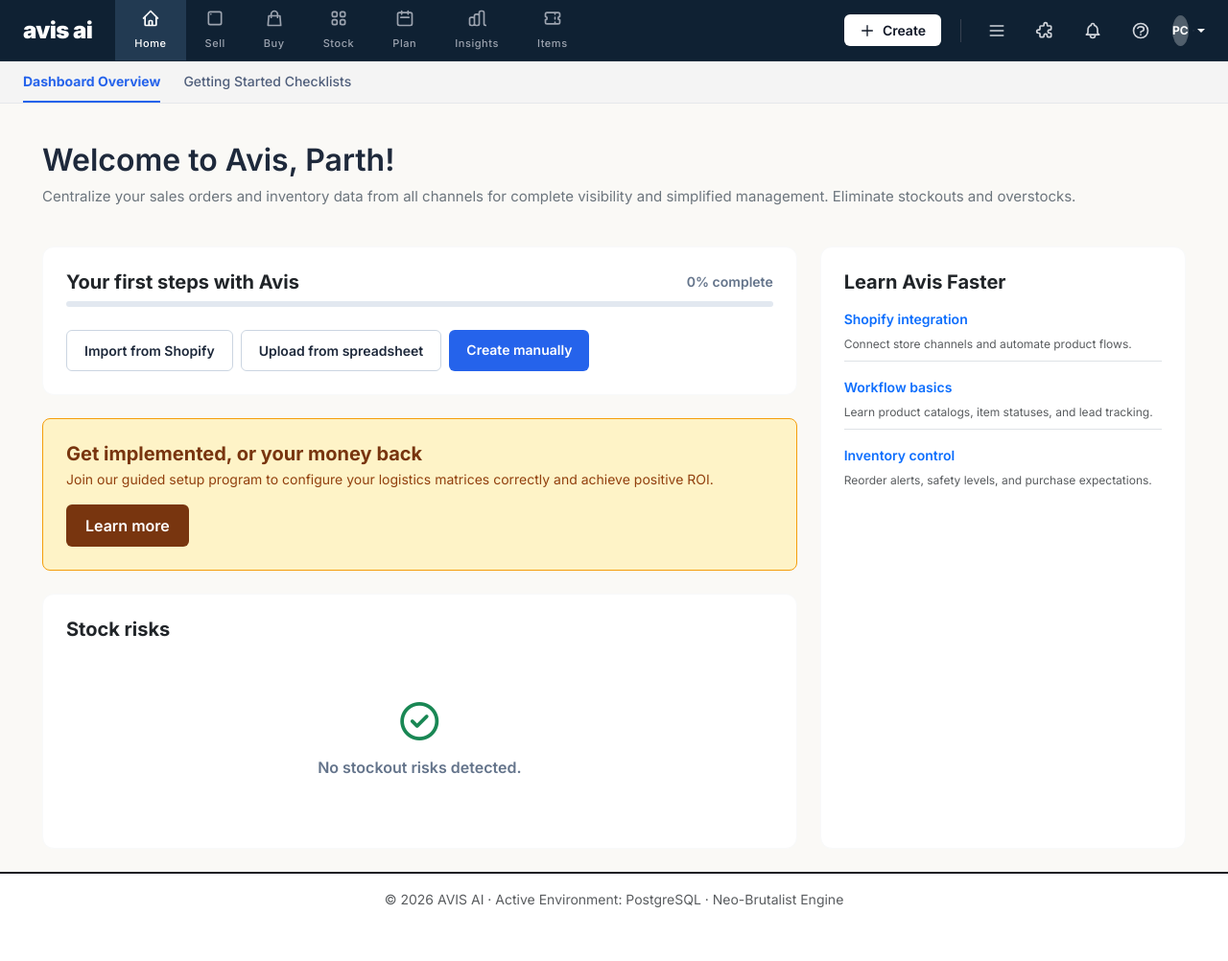
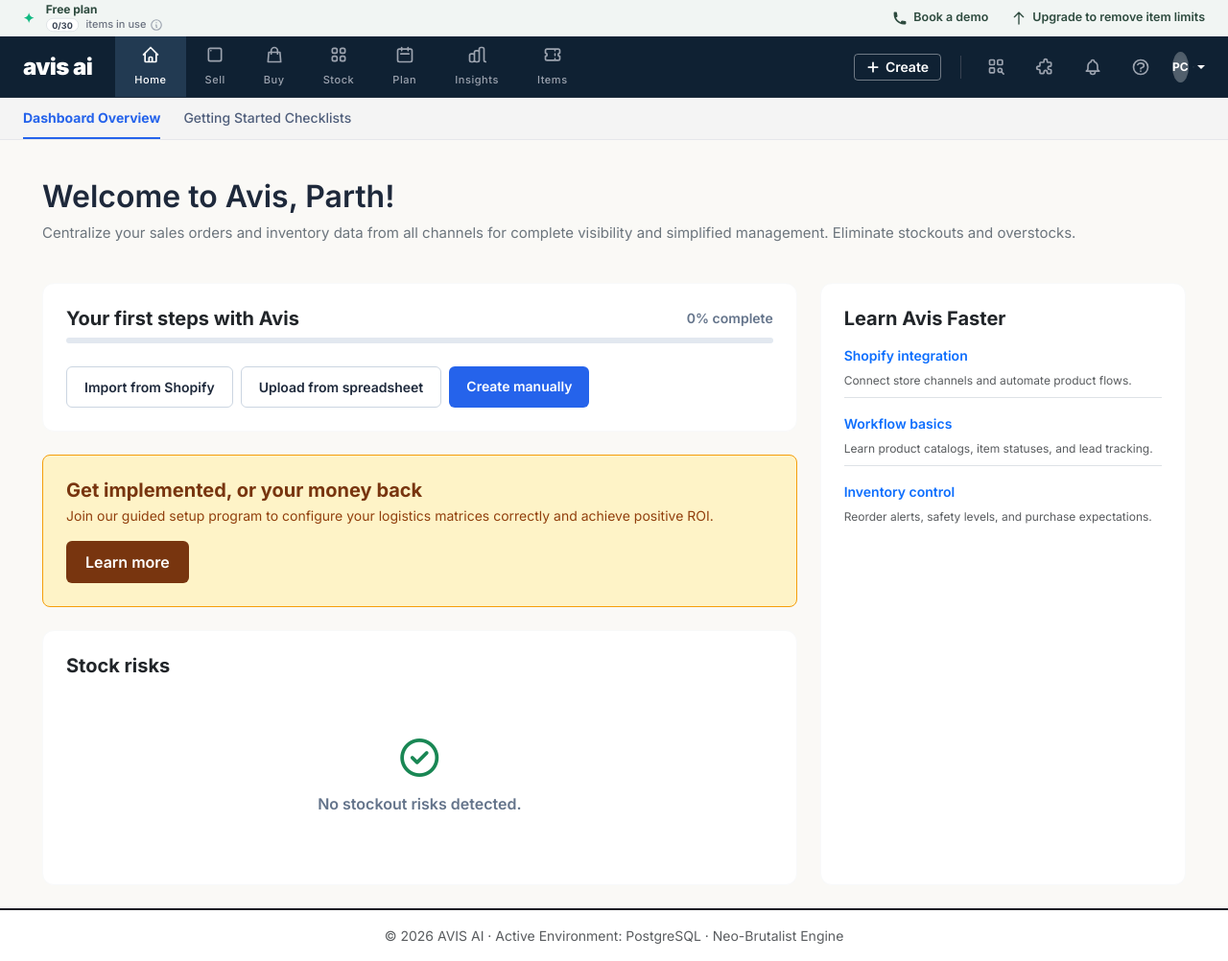
Before and after one commit to ParthChoudhary123/avis2, a Django app: page /manager/dashboard/ in a window 1280 px wide. Shown: the whole page at 96% size. Before the commit the page ends 946 px from the top, so only its background shows below. Run offline with Django 5.2, Linux system fonts and the light colour scheme; the visitor is signed in with stand-in values (Sample User, id 1); data that the repository does not hold is empty.

Commit message:
Restore Free plan top utility bar and redesign + Create outline button and Grid Search App Launcher icon to match specifications

```diff
--- a/inventory/templates/inventory/base_dashboard.html
+++ b/inventory/templates/inventory/base_dashboard.html
@@ -582,6 +582,35 @@
 
     <!-- Unified Top Fixed Header Wrapper -->
     <div class="fixed-top-header-wrapper">
+        <!-- Tier 1: Top Utility Bar -->
+        <div class="top-utility-bar">
+            <div class="d-flex align-items-center h-100 px-4 justify-content-between w-100">
+                <!-- Left Side: Sparkle Logo & Plan Details -->
+                <div class="d-flex align-items-center" style="gap: 12px;">
+                    <span class="text-emerald-600 font-bold text-sm" style="font-size: 14px; font-weight: 700; color: #10b981;">✦</span>
+                    <div class="d-flex flex-column text-start" style="line-height: 1.2;">
+                        <span class="font-bold text-[#2d4a3e]" style="font-weight: 700; color: #2d4a3e; font-size: 12px;">Free plan</span>
+                        <div class="d-flex align-items-center mt-0.5" style="gap: 4px;">
+                            <span class="border border-gray-400 rounded-full px-1.5 py-0.2 font-bold text-gray-700 bg-white scale-90 origin-left" style="border: 1px solid #9ca3af; border-radius: 9999px; padding: 1px 6px; font-weight: 700; color: #374151; background-color: #ffffff; font-size: 10px; transform: scale(0.9); transform-origin: left; display: inline-block;">0/30</span>
+                            <span class="text-gray-500 font-medium" style="color: #6b7280; font-weight: 500; font-size: 11px;">items in use</span>
+                            <svg class="w-3.5 h-3.5 text-gray-400 inline-block" fill="none" stroke="currentColor" viewBox="0 0 24 24" style="width: 14px; height: 14px; color: #9ca3af; display: inline-block;"><path stroke-linecap="round" stroke-linejoin="round" stroke-width="2" d="M13 16h-1v-4h-1m1-4h.01M21 12a9 9 0 11-18 0 9 9 0 0118 0z"></path></svg>
+                        </div>
+                    </div>
+                </div>
+                <!-- Right Side: Action Links -->
+                <div class="d-flex align-items-center gap-4">
+                    <a href="#" class="top-utility-link d-flex align-items-center" onclick="alert('Book a demo modal...'); return false;">
+                        <svg class="w-4 h-4 text-[#2d4a3e]" fill="currentColor" viewBox="0 0 20 20" style="width: 16px; height: 16px; margin-right: 6px; color: #2d4a3e;"><path d="M2 3a1 1 0 011-1h2.153a1 1 0 01.986.836l.74 4.435a1 1 0 01-.54 1.06l-1.548.773a11.037 11.037 0 006.105 6.105l.774-1.548a1 1 0 011.059-.54l4.435.74a1 1 0 01.836.986V17a1 1 0 01-1 1h-2C7.82 18 2 12.18 2 5V3z"></path></svg>
+                        <span>Book a demo</span>
+                    </a>
+                    <a href="#" class="top-utility-link d-flex align-items-center" onclick="switchPrimaryTab('billing'); return false;">
+                        <svg class="w-4 h-4 text-[#2d4a3e]" fill="none" stroke="currentColor" viewBox="0 0 24 24" style="width: 16px; height: 16px; margin-right: 6px; color: #2d4a3e;"><path stroke-linecap="round" stroke-linejoin="round" stroke-width="2" d="M5 10l7-7m0 0l7 7m-7-7v18"></path></svg>
+                        <span>Upgrade to remove item limits</span>
+                    </a>
+                </div>
+            </div>
+        </div>
+
         <!-- Tier 2: Primary Navigation Header -->
         <header class="katana-navbar">
             <div class="d-flex align-items-stretch h-100" style="flex-wrap: nowrap !important; flex-grow: 1;">
@@ -653,8 +682,8 @@
             <!-- Global Action & System Icons (Right Side) -->
             <div class="header-utilities h-100 d-flex align-items-center" style="flex-wrap: nowrap !important; gap: 16px;">
                 <!-- Quick Create button -->
-                <button class="flex items-center space-x-1 bg-white text-gray-900 font-semibold px-3 py-1.5 rounded text-sm hover:bg-gray-100 transition-colors" style="background-color: #ffffff; color: #111827; font-weight: 600; padding: 6px 12px; border-radius: 4px; border: none; font-size: 14px; display: flex; align-items: center; gap: 4px; flex-shrink: 0;" onclick="alert('Creating new entry...');">
-                    <svg class="w-4 h-4 stroke-2" fill="none" stroke="currentColor" viewBox="0 0 24 24" style="width: 16px; height: 16px; stroke-width: 2; margin-right: 4px;"><path stroke-linecap="round" stroke-linejoin="round" stroke-width="2" d="M12 4v16m8-8H4"></path></svg>
+                <button class="btn btn-outline-light d-flex align-items-center" style="color: #ffffff; border-color: rgba(255,255,255,0.4); background-color: transparent; font-weight: 600; padding: 6px 12px; border-radius: 4px; font-size: 14px; gap: 4px; flex-shrink: 0; line-height: 1;" onclick="alert('Creating new entry...');">
+                    <svg class="w-4 h-4" fill="none" stroke="currentColor" viewBox="0 0 24 24" style="width: 14px; height: 14px; margin-right: 2px; color: #ffffff; stroke-width: 3;"><path stroke-linecap="round" stroke-linejoin="round" stroke-width="3" d="M12 4v16m8-8H4"></path></svg>
                     <span>Create</span>
                 </button>
 
@@ -663,20 +692,26 @@
 
                 <!-- System Utility Icons -->
                 <div class="d-flex align-items-center" style="gap: 16px;">
-                    <button class="utility-icon-btn d-none d-xl-inline-flex" title="App Launcher" onclick="alert('Opening Grid Search Launcher...');" style="background: none; border: none; padding: 0; color: #d1d5db; cursor: pointer;">
-                        <svg class="w-5 h-5" fill="none" stroke="currentColor" viewBox="0 0 24 24" style="width: 20px; height: 20px;"><path stroke-linecap="round" stroke-linejoin="round" stroke-width="2" d="M4 6h16M4 12h16M4 18h16"></path></svg>
+                    <button class="utility-icon-btn d-none d-xl-inline-flex" title="App Launcher" onclick="alert('Opening Grid Search Launcher...');" style="background: none; border: none; padding: 0; color: #9ca3af; cursor: pointer; display: inline-flex; align-items: center;">
+                        <svg class="w-5 h-5" fill="none" stroke="currentColor" viewBox="0 0 24 24" style="width: 20px; height: 20px; color: #9ca3af; stroke-width: 2;">
+                            <rect x="3" y="3" width="6" height="6" rx="1" stroke="currentColor" stroke-width="2"/>
+                            <rect x="13" y="3" width="6" height="6" rx="1" stroke="currentColor" stroke-width="2"/>
+                            <rect x="3" y="13" width="6" height="6" rx="1" stroke="currentColor" stroke-width="2"/>
+                            <circle cx="16" cy="16" r="2.5" stroke="currentColor" stroke-width="2"/>
+                            <path d="M18 18l2.5 2.5" stroke="currentColor" stroke-width="2" stroke-linecap="round"/>
+                        </svg>
                     </button>
 
-                    <button class="utility-icon-btn d-none d-lg-inline-flex" title="Integrations" onclick="alert('Opening Marketplace (Shopify, QuickBooks, WooCommerce)...');" style="background: none; border: none; padding: 0; color: #d1d5db; cursor: pointer;">
-                        <svg class="w-5 h-5" fill="none" stroke="currentColor" viewBox="0 0 24 24" style="width: 20px; height: 20px;"><path stroke-linecap="round" stroke-linejoin="round" stroke-width="2" d="M11 4a2 2 0 114 0v1a1 1 0 001 1h3a1 1 0 011 1v3a1 1 0 01-1 1h-1a2 2 0 100 4h1a1 1 0 011 1v3a1 1 0 01-1 1h-3a1 1 0 01-1-1v-1a2 2 0 10-4 0v1a1 1 0 01-1 1H7a1 1 0 01-1-1v-3a1 1 0 00-1-1H4a2 2 0 110-4h1a1 1 0 001-1V7a1 1 0 011-1h3a1 1 0 001-1V4z"></path></svg>
+                    <button class="utility-icon-btn d-none d-lg-inline-flex" title="Integrations" onclick="alert('Opening Marketplace (Shopify, QuickBooks, WooCommerce)...');" style="background: none; border: none; padding: 0; color: #9ca3af; cursor: pointer;">
+                        <svg class="w-5 h-5" fill="none" stroke="currentColor" viewBox="0 0 24 24" style="width: 20px; height: 20px; color: #9ca3af;"><path stroke-linecap="round" stroke-linejoin="round" stroke-width="2" d="M11 4a2 2 0 114 0v1a1 1 0 001 1h3a1 1 0 011 1v3a1 1 0 01-1 1h-1a2 2 0 100 4h1a1 1 0 011 1v3a1 1 0 01-1 1h-3a1 1 0 01-1-1v-1a2 2 0 10-4 0v1a1 1 0 01-1 1H7a1 1 0 01-1-1v-3a1 1 0 00-1-1H4a2 2 0 110-4h1a1 1 0 001-1V7a1 1 0 011-1h3a1 1 0 001-1V4z"></path></svg>
                     </button>
 
-                    <button class="utility-icon-btn d-none d-md-inline-flex" title="Notifications" onclick="alert('No announcements.');" style="background: none; border: none; padding: 0; color: #d1d5db; cursor: pointer;">
-                        <svg class="w-5 h-5" fill="none" stroke="currentColor" viewBox="0 0 24 24" style="width: 20px; height: 20px;"><path stroke-linecap="round" stroke-linejoin="round" stroke-width="2" d="M15 17h5l-1.405-1.405A2.032 2.032 0 0118 14.158V11a6.002 6.002 0 00-4-5.659V5a2 2 0 10-4 0v.341C7.67 6.165 6 8.388 6 11v3.159c0 .538-.214 1.055-.595 1.436L4 17h5m6 0v1a3 3 0 11-6 0v-1m6 0H9"></path></svg>
+                    <button class="utility-icon-btn d-none d-md-inline-flex" title="Notifications" onclick="alert('No announcements.');" style="background: none; border: none; padding: 0; color: #9ca3af; cursor: pointer;">
+                        <svg class="w-5 h-5" fill="none" stroke="currentColor" viewBox="0 0 24 24" style="width: 20px; height: 20px; color: #9ca3af;"><path stroke-linecap="round" stroke-linejoin="round" stroke-width="2" d="M15 17h5l-1.405-1.405A2.032 2.032 0 0118 14.158V11a6.002 6.002 0 00-4-5.659V5a2 2 0 10-4 0v.341C7.67 6.165 6 8.388 6 11v3.159c0 .538-.214 1.055-.595 1.436L4 17h5m6 0v1a3 3 0 11-6 0v-1m6 0H9"></path></svg>
                     </button>
 
-                    <button class="utility-icon-btn d-none d-lg-inline-flex" title="Help Center" onclick="alert('Opening Help Center & Knowledge Base...');" style="background: none; border: none; padding: 0; color: #d1d5db; cursor: pointer;">
-                        <svg class="w-5 h-5" fill="none" stroke="currentColor" viewBox="0 0 24 24" style="width: 20px; height: 20px;"><path stroke-linecap="round" stroke-linejoin="round" stroke-width="2" d="M8.228 9c.549-1.165 2.03-2 3.772-2 2.21 0 4 1.343 4 3 0 1.4-1.278 2.575-3.006 2.907-.542.104-.994.54-.994 1.093m0 3h.01M21 12a9 9 0 11-18 0 9 9 0 0118 0z"></path></svg>
+                    <button class="utility-icon-btn d-none d-lg-inline-flex" title="Help Center" onclick="alert('Opening Help Center & Knowledge Base...');" style="background: none; border: none; padding: 0; color: #9ca3af; cursor: pointer;">
+                        <svg class="w-5 h-5" fill="none" stroke="currentColor" viewBox="0 0 24 24" style="width: 20px; height: 20px; color: #9ca3af;"><path stroke-linecap="round" stroke-linejoin="round" stroke-width="2" d="M8.228 9c.549-1.165 2.03-2 3.772-2 2.21 0 4 1.343 4 3 0 1.4-1.278 2.575-3.006 2.907-.542.104-.994.54-.994 1.093m0 3h.01M21 12a9 9 0 11-18 0 9 9 0 0118 0z"></path></svg>
                     </button>
                 </div>
 
@@ -745,7 +780,7 @@
     </div>
 
     <!-- Main Content Panel -->
-    <main class="flex-grow-1 px-8" style="padding-top: 132px !important; padding-bottom: 24px !important; padding-left: 32px !important; padding-right: 32px !important;">
+    <main class="flex-grow-1 px-8" style="padding-top: 170px !important; padding-bottom: 24px !important; padding-left: 32px !important; padding-right: 32px !important;">
         <div class="container-fluid">
             {% block content %}{% endblock %}
         </div>
--- a/inventory/templates/inventory/manager_dashboard.html
+++ b/inventory/templates/inventory/manager_dashboard.html
@@ -212,7 +212,7 @@
     .global-transition-overlay {
         display: none;
         position: fixed;
-        top: 108px; /* Below 2-tier headers */
+        top: 146px; /* Below 3-tier headers */
         left: 0;
         right: 0;
         bottom: 0;
@@ -1114,7 +1114,7 @@
 
                     <!-- Right Section: Sticky invoice check -->
                     <div class="col-helper-right">
-                        <div class="border border-dark p-4 rounded bg-light sticky-top" style="top: 132px;">
+                        <div class="border border-dark p-4 rounded bg-light sticky-top" style="top: 170px;">
                             <h5 class="fw-bold text-dark mb-1">Monthly fixed costs</h5>
                             <p class="text-secondary small mb-3">Billed monthly regardless of usage</p>
 
```
